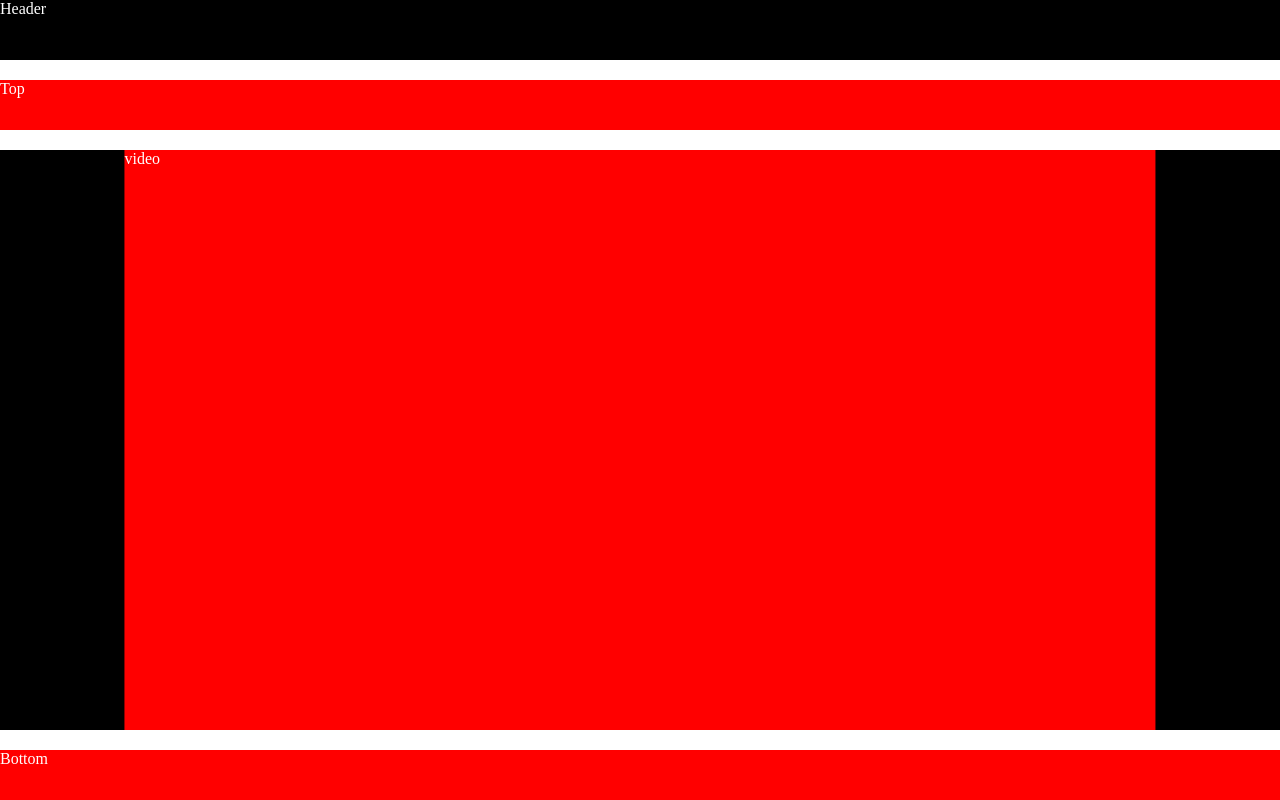
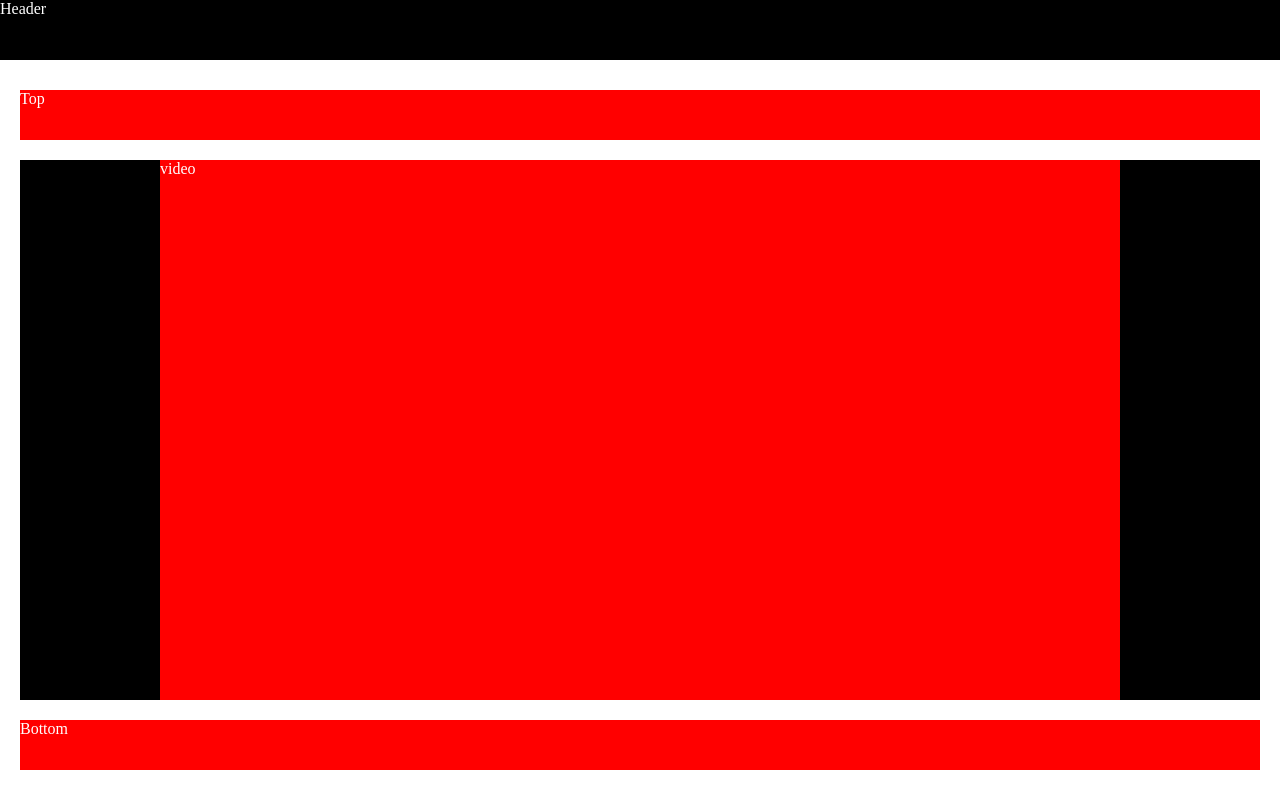
Before and after one commit to thomasbrettell/webinar-layout, a plain HTML site: page index.html in a window 1280 px wide. Drawn offline with nearby package versions, Linux system fonts and the light colour scheme.

Commit message:
add padding around webinar container as an example

```diff
--- a/index.js
+++ b/index.js
@@ -17,8 +17,8 @@ function setVideoSize() {
 setVideoSize();
 
 function setVideoContainerHeight() {
-  let windowWidth = $(window).innerWidth();
-  $videoContainer.css('max-height', windowWidth / aspectRatio);
+  let webinarElWidth = $('#webinar').width()
+  $videoContainer.css('max-height', webinarElWidth / aspectRatio);
 }
 setVideoContainerHeight();
 
--- a/styles.less
+++ b/styles.less
@@ -8,6 +8,10 @@ body {
 body {
   display: flex;
   flex-direction: column;
+}
+
+* {
+  box-sizing: border-box;
 }
 
 header {
@@ -33,8 +37,6 @@ header {
   display: flex;
   flex-direction: column;
   overflow: hidden;
-  // min-height: 350px;
-  // max-height: 750px;
 }
 
 #video-container:after {
@@ -51,7 +53,7 @@ header {
   margin: auto;
   height: auto;
   max-height: calc(100% - 80px);
-  padding-top: 20px;
+  padding: 20px;
 
   .top {
     background: red;
```
Also changed, not shown: styles.css.
